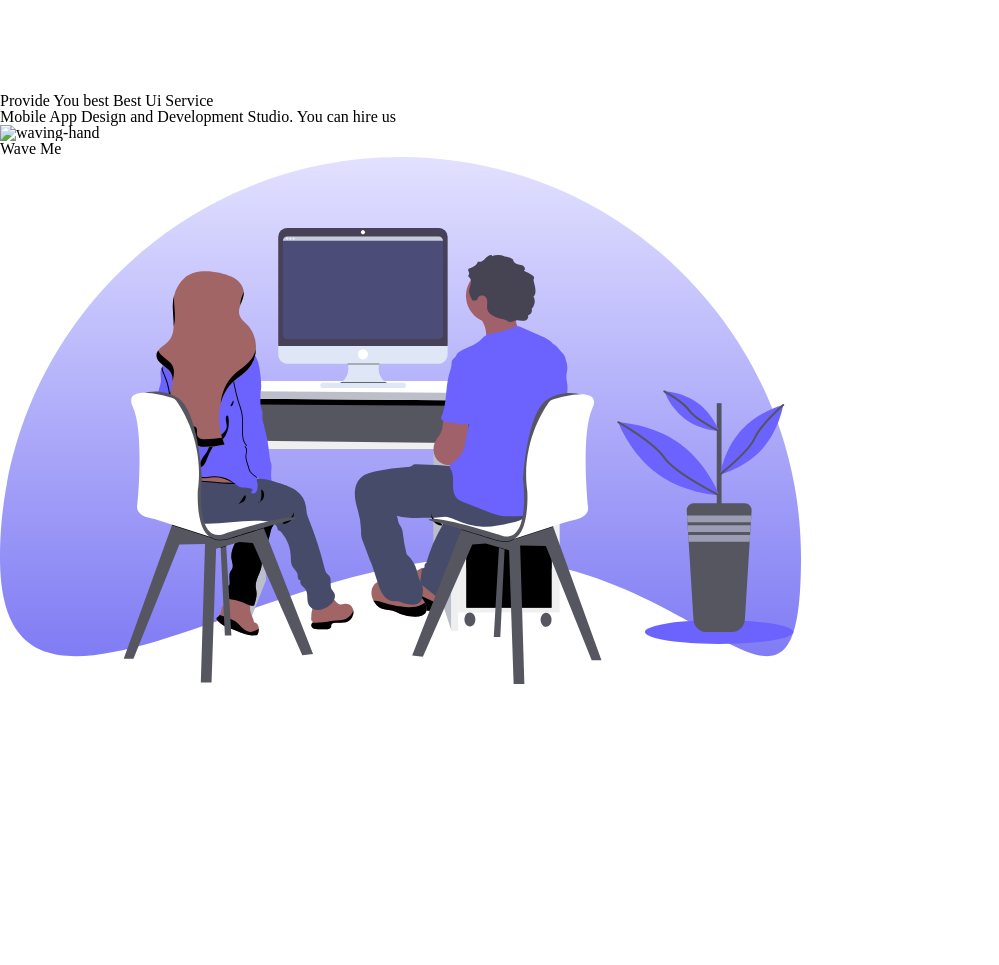
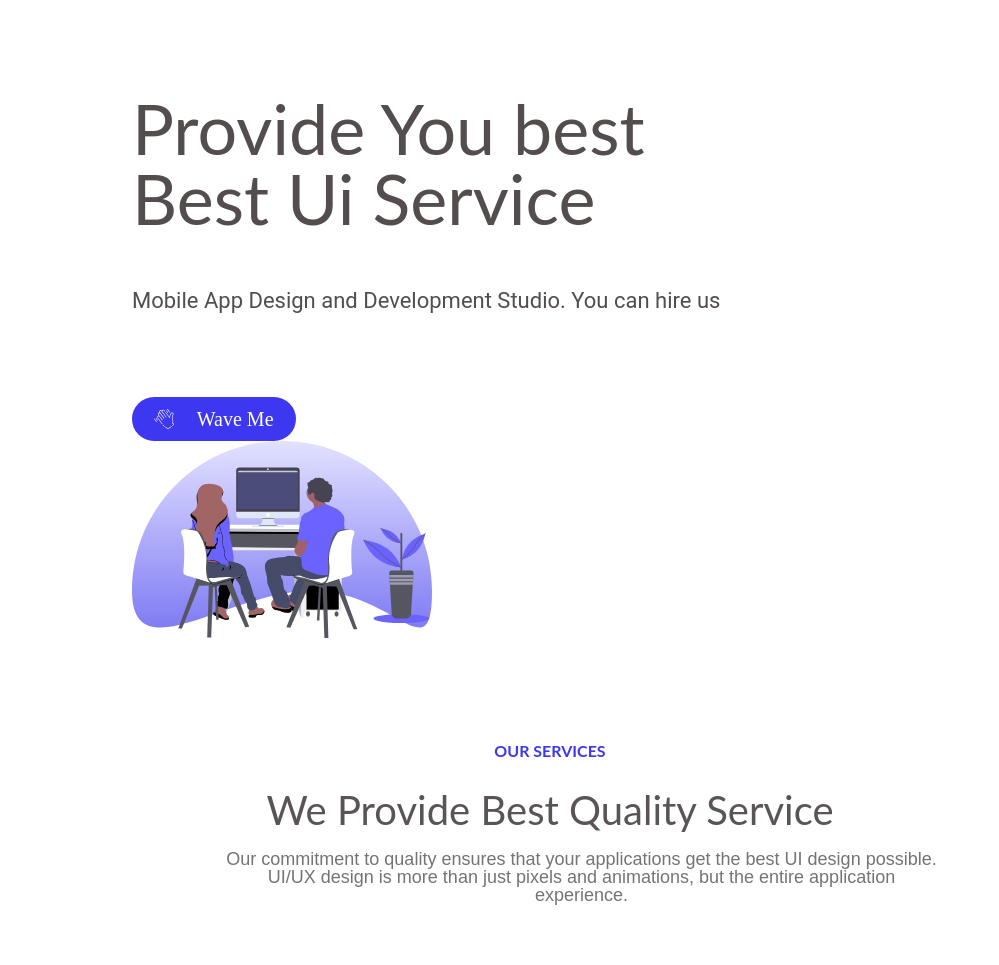
Before and after one commit to verokhabeishvili/displayflex, a plain HTML site: page index.html in a window 1280 px wide. Shown: the part 280-1245 px from the top of the page, without its empty margins (0-999 px from the left). Before the commit the page ends 964 px from the top, so only its background shows below. Drawn offline with Linux system fonts and the light colour scheme.

Commit message:
section1 is done

```diff
--- a/css/style.css
+++ b/css/style.css
@@ -28,3 +28,70 @@
             margin-left: 10px;}
 
 /*section1*/
+.section1 {     display: flex;
+                justify-content: space-between;
+                margin-left: 132px;}
+
+.left-block {   width: 600px;
+                height: 150px;
+                margin-right: 100px; }
+
+.title1 { font-size: 70px;
+        color: #534d4d;
+        font-family: 'Lato', sans-serif;}
+
+.text1  {font-size: 22px;
+        color: #534d4d;
+        margin-top: 57px;
+        font-family: 'Roboto';
+}
+
+.wave { width: 164px;
+        height: 44px;
+        background-color: #3D37F1;
+        border-radius: 38px;
+        display: flex;
+        justify-content: space-evenly;
+        align-items: center;
+        margin-top: 85px;
+    }
+.wave-image { width: 20px;
+        height: 20px   }
+
+.wave-text { color: #FFFFFF;
+        font-size: 20px;
+        font-family: 'Poppins';}
+
+.right-block { width: 400px;
+                height: 200px;}
+.main-image { width: 300px;}
+
+
+/*section2*/
+
+.section2 {     margin-top: 500px; /*margin-ის გარეშე გადააწერა წინა სექციას და რატომ? */
+                width: 1100px;}
+
+.text-block {   width: 650px;
+                margin: auto;
+                text-align: center;
+                padding-bottom: 30px;}
+
+.text-block-title {  font-size: 16px;
+        font-family: 'Lato', sans-serif;
+        font-weight: 700;
+        color: #3D37F1;}
+
+.text2 {margin-top: 15px;
+        font-size: 40px;
+        font-family: 'Lato', sans-serif;
+        color: #5A5454;
+        margin-top: 31px;
+       }
+.text3 { width: 713px;
+        height: 85px;
+        text-align: center;
+        font-size: 18px;
+        color: #747474;
+        font-family: 'Roboto Flex', sans-serif;
+        margin-top: 20px;}
--- a/index.html
+++ b/index.html
@@ -36,23 +36,43 @@
         </nav>
 
     </header>
+    <section class="section1">
+         <div class="left-block">
+             <h2 class="title1">Provide You best Best Ui Service</h2>
+             <p class="text1">Mobile App Design and Development Studio. You can hire us</p>
+            <div class="wave">
+                <img class="wave-image" src="./images/waving-hand.svg" alt="waving-hand">
+                <p class="wave-text">Wave Me</p>
+            </div>
+         <div class="right-block">
+            <img class=main-image src="./images/mainphoto.svg" alt="main image">
 
-    <section class="section1">
-            <div class="block1">
-                <h2 class="title">Provide You best Best Ui Service</h1>
-                <p class="title2">Mobile App Design and Development Studio. You can hire us</p>
-                <div class="wave">
-                    <img class="wave-image" src="images/waving-hand.svg" alt="waving-hand">
-                    <p class="wave-text">Wave Me</p>
-            </div>
-
-            <div class="block2">
-                    <img class="main-image" src="./images/mainphoto.svg" alt="service-image">
-            </div>
     </section >
 
 
-    <section>
+    <section class="section2">
+        <div class="text-block">
+            <h3 class="text-block-title">OUR SERVICES</h3>
+            <p class="text2">We Provide Best Quality Service</p>
+            <p class="text3">Our commitment to quality ensures that your applications get the best UI design possible. UI/UX design is more than just pixels and animations, but the entire application experience.</p>
+        </div>
+
+
+
+
+
+
+   </section>
+</body>
+</html>
+
+
+        </div>
+
+        <div>
+
+        </div>
+
 
 
     </section>
```
Also changed, not shown: images/app.svg (added), images/data.svg (added), images/domain-regi.svg (added), images/paint.svg (added), images/repair.svg (added), images/waving-hand.svg (added).
